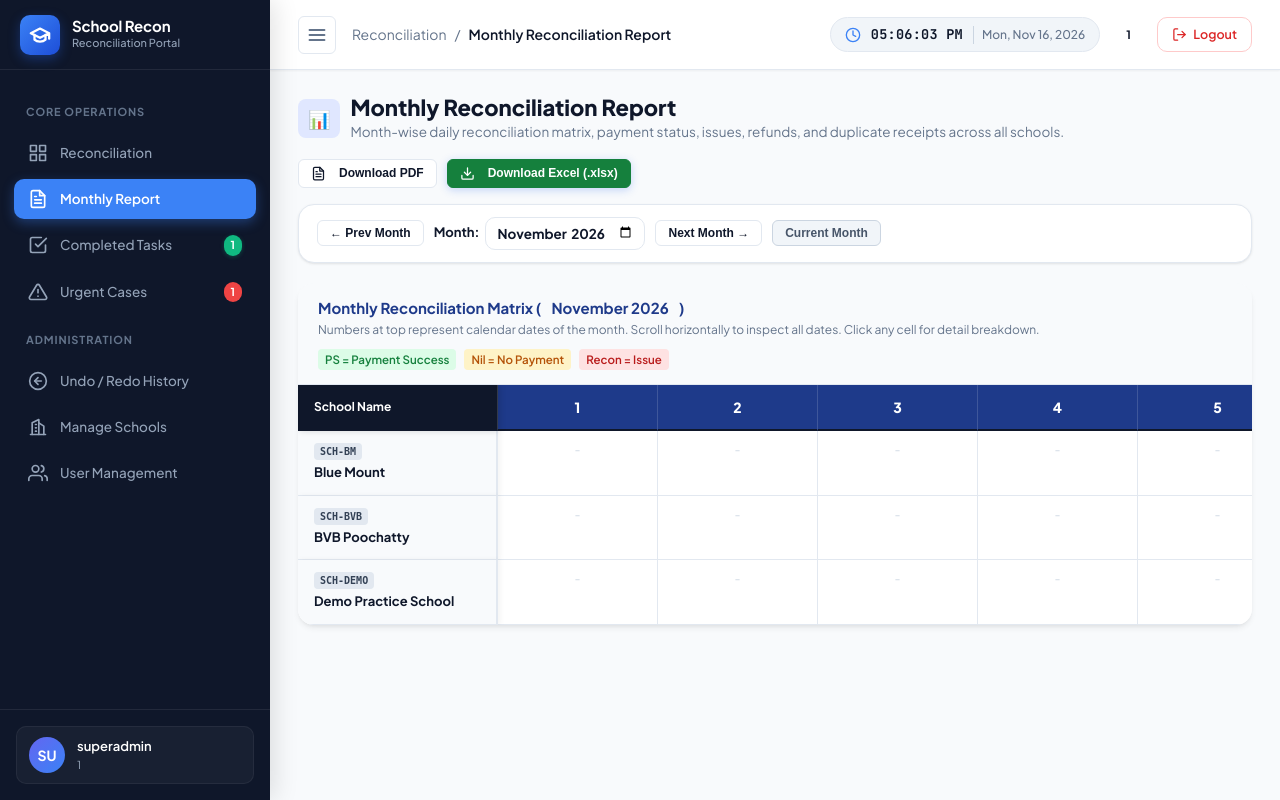
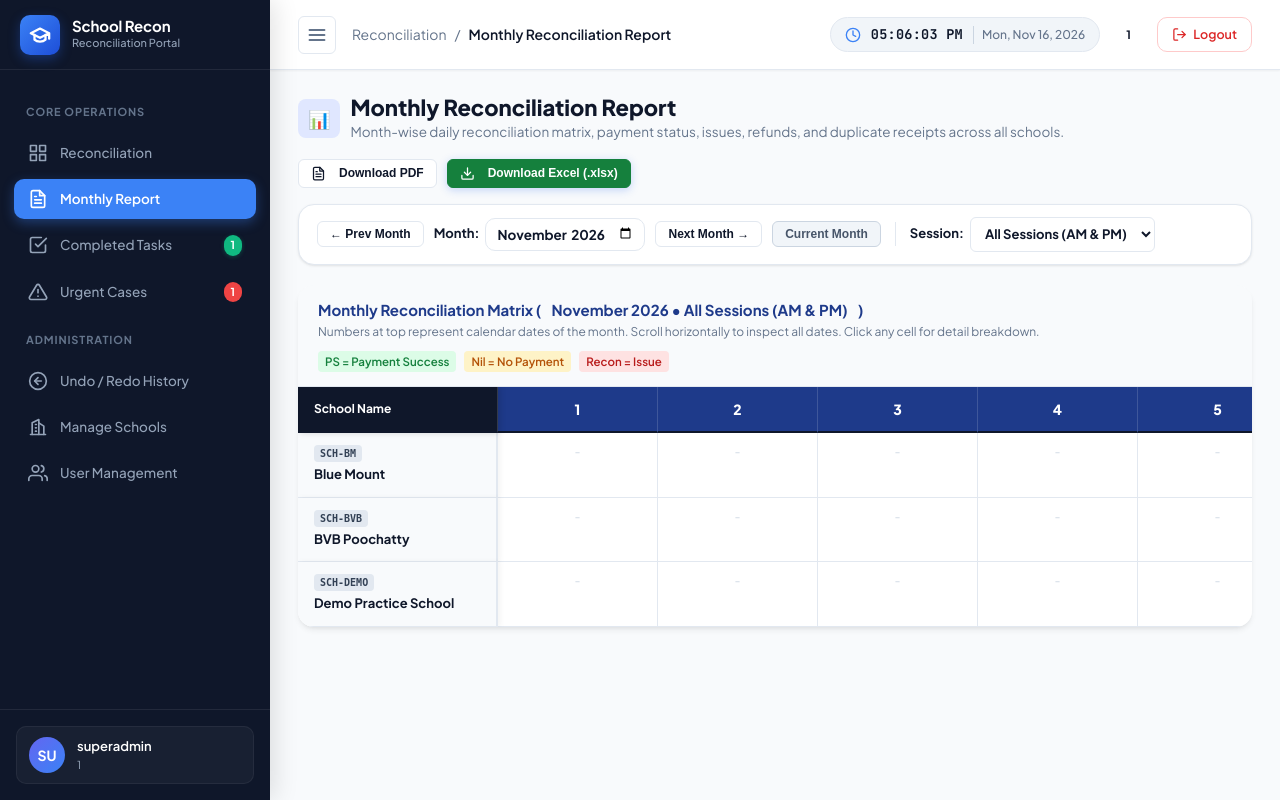
Before and after one commit to Adarsh1530/reconsilation, a PHP site: page /monthly_report.php in a window 1280 px wide. Run offline with PHP 8.4, Linux system fonts and the light colour scheme; a user stored in the database is signed in; data comes from the database, SQL or seed files in the repository; tables that the repository leaves empty hold one stand-in row (values such as "Sample post"); some libraries are stand-ins or nearby versions.

Commit message:
Synchronize reconciliation tasks with monthly report and add session filtering

```diff
--- a/api/monthly_report.php
+++ b/api/monthly_report.php
@@ -149,6 +149,14 @@ function buildMonthlyReportData(PDO $pdo, int $year, int $month, string $session
         LEFT JOIN users cu ON r.completed_by = cu.id
         LEFT JOIN users uu ON r.updated_by = uu.id
         WHERE r.record_date BETWEEN :start_date AND :end_date
+          AND (
+              r.is_completed = 1
+              OR r.payment_status IN ('NO_PAYMENT', 'PAYMENT_SUCCESS')
+              OR (r.reconciliation_status = 'ISSUE' AND r.issue_reference IS NOT NULL AND r.issue_reference != '')
+              OR (r.refund_status = 'PROCESSED' AND r.refund_reference IS NOT NULL AND r.refund_reference != '')
+              OR (r.duplicate_receipt_no IS NOT NULL AND r.duplicate_receipt_no != '')
+              OR (r.custom_remark IS NOT NULL AND r.custom_remark != '')
+          )
     ";
 
     $params = [
@@ -238,16 +246,18 @@ function buildMonthlyReportData(PDO $pdo, int $year, int $month, string $session
             $refunds = [];
             $duplicates = [];
             $remarks = [];
+            $sessionRecords = [];
 
             foreach ($dayRecs as $dr) {
-                // User
-                $uName = !empty($dr['completed_by_name']) ? $dr['completed_by_name'] : (!empty($dr['completed_by_user']) ? $dr['completed_by_user'] : (!empty($dr['updated_by_user']) ? $dr['updated_by_user'] : ''));
+                // User: prioritize username
+                $uName = !empty($dr['completed_by_user']) ? $dr['completed_by_user'] : (!empty($dr['completed_by_name']) ? $dr['completed_by_name'] : (!empty($dr['updated_by_user']) ? $dr['updated_by_user'] : ''));
                 if ($uName && !in_array($uName, $users)) {
                     $users[] = $uName;
                 }
 
                 // Time
                 $rawTime = $dr['completed_at'] ?: $dr['updated_at'];
+                $tFormatted = '';
                 if ($rawTime) {
                     $tFormatted = date('h:i A', strtotime($rawTime));
                     if (!in_array($tFormatted, $times)) {
@@ -256,37 +266,71 @@ function buildMonthlyReportData(PDO $pdo, int $year, int $month, string $session
                 }
 
                 // Payment Status: NO_PAYMENT -> Nil, PAYMENT_SUCCESS -> PS
+                $itemPaymentStatus = '';
                 if ($dr['payment_status'] === 'NO_PAYMENT') {
+                    $itemPaymentStatus = 'Nil';
                     if (!in_array('Nil', $paymentStatuses)) $paymentStatuses[] = 'Nil';
                 } elseif ($dr['payment_status'] === 'PAYMENT_SUCCESS') {
+                    $itemPaymentStatus = 'PS';
                     if (!in_array('PS', $paymentStatuses)) $paymentStatuses[] = 'PS';
                 }
 
                 // Recon issues
+                $itemIssue = '';
                 if ($dr['reconciliation_status'] === 'ISSUE' && !empty($dr['issue_reference'])) {
+                    $itemIssue = $dr['issue_reference'];
                     if (!in_array($dr['issue_reference'], $issues)) $issues[] = $dr['issue_reference'];
                 }
 
                 // Refunds
+                $itemRefund = '';
                 if ($dr['refund_status'] === 'PROCESSED' && !empty($dr['refund_reference'])) {
+                    $itemRefund = $dr['refund_reference'];
                     if (!in_array($dr['refund_reference'], $refunds)) $refunds[] = $dr['refund_reference'];
                 }
 
                 // Duplicates (include description for report / PDF / Excel)
+                $itemDup = '';
                 if (!empty($dr['duplicate_receipt_no'])) {
                     $dupText = $dr['duplicate_receipt_no'];
                     if (!empty($dr['duplicate_receipt_desc'])) {
                         $dupText .= ' (' . trim($dr['duplicate_receipt_desc']) . ')';
                     }
+                    $itemDup = $dupText;
+                    if (!in_array($dupText, $duplicates)) {
+                        $duplicates[] = $dupText;
+                    }
+                } elseif (!empty($dr['duplicate_receipt_desc'])) {
+                    $dupText = trim($dr['duplicate_receipt_desc']);
+                    $itemDup = $dupText;
                     if (!in_array($dupText, $duplicates)) {
                         $duplicates[] = $dupText;
                     }
                 }
 
-                // Custom remarks
+                // Remarks: capture custom_remark or overall_remark (entered remarks)
+                $itemRemark = '';
                 if (!empty($dr['custom_remark'])) {
-                    if (!in_array($dr['custom_remark'], $remarks)) $remarks[] = $dr['custom_remark'];
+                    $itemRemark = trim($dr['custom_remark']);
+                } elseif (!empty($dr['overall_remark']) && !in_array($dr['overall_remark'], ['Completed', 'Pending', 'Payment Success', 'No Payment', 'Refund', 'Reconciliation Issue'])) {
+                    $itemRemark = trim($dr['overall_remark']);
                 }
+                if (!empty($itemRemark) && !in_array($itemRemark, $remarks)) {
+                    $remarks[] = $itemRemark;
+                }
+
+                // Session record structure for frontend breakdown
+                $sessionRecords[] = [
+                    'session' => $dr['session'],
+                    'session_name' => ($dr['session'] === 'PM' ? 'Evening' : 'Morning'),
+                    'user' => $uName,
+                    'time' => $tFormatted,
+                    'payment_status' => $itemPaymentStatus,
+                    'issue' => $itemIssue,
+                    'refund' => $itemRefund,
+                    'duplicate' => $itemDup,
+                    'remark' => $itemRemark
+                ];
             }
 
             // Build reference formatted text (matching ref_report.xlsx layout)
@@ -299,18 +343,22 @@ function buildMonthlyReportData(PDO $pdo, int $year, int $month, string $session
                 foreach ($paymentStatuses as $ps) {
                     $textLines[] = $ps;
                 }
-            } else {
-                $textLines[] = 'Nil';
             }
 
             // Recon line
-            $textLines[] = 'Recon: ' . (!empty($issues) ? implode(', ', $issues) : '');
+            if (!empty($issues)) {
+                $textLines[] = 'Recon: ' . implode(', ', $issues);
+            }
 
             // Refund line
-            $textLines[] = 'Refund: ' . (!empty($refunds) ? implode(', ', $refunds) : '');
+            if (!empty($refunds)) {
+                $textLines[] = 'Refund: ' . implode(', ', $refunds);
+            }
 
             // Duplicate line
-            $textLines[] = 'Duplicate: ' . (!empty($duplicates) ? implode(', ', $duplicates) : '');
+            if (!empty($duplicates)) {
+                $textLines[] = 'Duplicate: ' . implode(', ', $duplicates);
+            }
 
             // Custom remark if present
             if (!empty($remarks)) {
@@ -328,6 +376,7 @@ function buildMonthlyReportData(PDO $pdo, int $year, int $month, string $session
                 'refunds' => $refunds,
                 'duplicates' => $duplicates,
                 'remarks' => $remarks,
+                'session_records' => $sessionRecords,
                 'formatted_text' => $formattedText,
                 'record_count' => count($dayRecs)
             ];
--- a/assets/js/monthly_report.js
+++ b/assets/js/monthly_report.js
@@ -12,11 +12,33 @@ let currentReportData = null;
 
 function initMonthlyReport() {
     const monthInput = document.getElementById('reportMonthInput');
+    const sessionSelect = document.getElementById('reportSessionSelect');
     const prevBtn = document.getElementById('btnPrevMonth');
     const nextBtn = document.getElementById('btnNextMonth');
     const currentBtn = document.getElementById('btnCurrentMonth');
     const downloadExcelBtn = document.getElementById('btnDownloadExcel');
     const downloadPdfBtn = document.getElementById('btnDownloadPdf');
+
+    // Sync session from URL param or sessionStorage if present
+    const urlParams = new URLSearchParams(window.location.search);
+    const urlSession = urlParams.get('session');
+    if (sessionSelect) {
+        if (urlSession && ['AM', 'PM', 'ALL'].includes(urlSession.toUpperCase())) {
+            sessionSelect.value = urlSession.toUpperCase();
+        } else {
+            const savedSession = sessionStorage.getItem('active_reconciliation_session');
+            if (savedSession && ['AM', 'PM'].includes(savedSession)) {
+                sessionSelect.value = savedSession;
+            }
+        }
+
+        sessionSelect.addEventListener('change', () => {
+            try {
+                sessionStorage.setItem('active_reconciliation_session', sessionSelect.value);
+            } catch (e) {}
+            loadMonthlyReport();
+        });
+    }
 
     // Initial Load
     loadMonthlyReport();
@@ -56,7 +78,8 @@ function initMonthlyReport() {
     if (downloadExcelBtn) {
         downloadExcelBtn.addEventListener('click', () => {
             const { year, month } = getSelectedYearMonth();
-            const url = `api/monthly_report.php?action=export_excel&year=${year}&month=${month}&session=ALL`;
+            const currentSession = sessionSelect ? sessionSelect.value : 'ALL';
+            const url = `api/monthly_report.php?action=export_excel&year=${year}&month=${month}&session=${currentSession}`;
             window.location.href = url;
         });
     }
@@ -105,6 +128,8 @@ function shiftMonth(delta) {
  */
 function loadMonthlyReport() {
     const { year, month } = getSelectedYearMonth();
+    const sessionSelect = document.getElementById('reportSessionSelect');
+    const session = sessionSelect ? sessionSelect.value : 'ALL';
 
     const tbody = document.getElementById('reportMatrixTbody');
     if (tbody) {
@@ -120,7 +145,7 @@ function loadMonthlyReport() {
         `;
     }
 
-    fetch(`api/monthly_report.php?action=get_monthly_data&year=${year}&month=${month}&session=ALL`)
+    fetch(`api/monthly_report.php?action=get_monthly_data&year=${year}&month=${month}&session=${session}`)
         .then(res => res.json())
         .then(res => {
             if (res.success && res.data) {
@@ -160,8 +185,13 @@ function renderReportSummary(data) {
     const matrixMonthLabel = document.getElementById('matrixMonthLabel');
     const printMonthLabel = document.getElementById('printMonthLabel');
 
-    if (matrixMonthLabel) matrixMonthLabel.textContent = data.month_label ?? '';
-    if (printMonthLabel) printMonthLabel.textContent = data.month_label ?? '';
+    let sessionLabel = '';
+    if (data.session_filter === 'AM') sessionLabel = ' • Morning Session (AM)';
+    else if (data.session_filter === 'PM') sessionLabel = ' • Evening Session (PM)';
+    else sessionLabel = ' • All Sessions (AM & PM)';
+
+    if (matrixMonthLabel) matrixMonthLabel.textContent = `${data.month_label ?? ''}${sessionLabel}`;
+    if (printMonthLabel) printMonthLabel.textContent = `${data.month_label ?? ''}${sessionLabel}`;
 }
 
 /**
@@ -228,7 +258,66 @@ function renderMatrixTable(data) {
                 continue;
             }
 
-            // Cell has data! Render matching ref_report.xlsx layout
+            const sessionRecs = cell.session_records || [];
+            let cellInnerHtml = '';
+
+            if (sessionRecs.length > 0) {
+                const showSessionBadge = (data.session_filter === 'ALL');
+
+                sessionRecs.forEach((sr, idx) => {
+                    if (idx > 0) {
+                        cellInnerHtml += `<div style="border-top: 1px dashed #cbd5e1; margin: 4px 0; padding-top: 4px;"></div>`;
+                    }
+
+                    if (showSessionBadge) {
+                        const isPM = (sr.session === 'PM');
+                        cellInnerHtml += `
+                            <div style="margin-bottom: 3px;">
+                                <span style="font-size: 9.5px; font-weight: 800; padding: 1px 5px; border-radius: 3px; background: ${isPM ? '#f3e8ff' : '#fef3c7'}; color: ${isPM ? '#6b21a8' : '#92400e'}; border: 1px solid ${isPM ? '#d8b4fe' : '#fde68a'};">
+                                    ${isPM ? '🌙 Evening' : '☀️ Morning'}
+                                </span>
+                            </div>
+                        `;
+                    }
+
+                    if (sr.user || sr.time) {
+                        cellInnerHtml += `
+                            <div class="cell-row-user">👤 ${escapeHtml(sr.user || '-')} ${sr.time ? `<span style="font-size: 10px; color: #64748b; font-weight: normal;">· ${escapeHtml(sr.time)}</span>` : ''}</div>
+                        `;
+                    }
+
+                    if (sr.payment_status) {
+                        const pillCls = (sr.payment_status === 'PS') ? 'status-ps' : 'status-nil';
+                        cellInnerHtml += `
+                            <div class="cell-row-pills"><span class="pill-status ${pillCls}">${escapeHtml(sr.payment_status)}</span></div>
+                        `;
+                    }
+
+                    if (sr.issue) {
+                        cellInnerHtml += `
+                            <div class="cell-row-item">Recon: <span class="cell-row-recon">${escapeHtml(sr.issue)}</span></div>
+                        `;
+                    }
+
+                    if (sr.refund) {
+                        cellInnerHtml += `
+                            <div class="cell-row-item">Refund: <span class="cell-row-refund">${escapeHtml(sr.refund)}</span></div>
+                        `;
+                    }
+
+                    if (sr.duplicate) {
+                        cellInnerHtml += `
+                            <div class="cell-row-item">Duplicate: <span class="cell-row-dup">${escapeHtml(sr.duplicate)}</span></div>
+                        `;
+                    }
+
+                    if (sr.remark) {
+                        cellInnerHtml += `
+                            <div class="cell-row-item" style="font-size: 10.5px; color: #475569; margin-top: 2px;">💬 ${escapeHtml(sr.remark)}</div>
+                        `;
+                    }
+                });
+            } else {
                 const usersStr = cell.users && cell.users.length > 0 ? cell.users.join(', ') : '-';
                 const timesStr = cell.times && cell.times.length > 0 ? cell.times.join(', ') : '-';
 
@@ -238,30 +327,27 @@ function renderMatrixTable(data) {
                         const pillCls = ps === 'PS' ? 'status-ps' : 'status-nil';
                         pillsHtml += `<span class="pill-status ${pillCls}">${escapeHtml(ps)}</span>`;
                     });
-            } else {
-                pillsHtml += `<span class="pill-status status-nil">Nil</span>`;
                 }
 
                 const reconVal = cell.issues && cell.issues.length > 0 ? cell.issues.join(', ') : '';
                 const refundVal = cell.refunds && cell.refunds.length > 0 ? cell.refunds.join(', ') : '';
                 const dupVal = cell.duplicates && cell.duplicates.length > 0 ? cell.duplicates.join(', ') : '';
 
+                cellInnerHtml += `
+                    <div class="cell-row-user">👤 ${escapeHtml(usersStr)}</div>
+                    <div class="cell-row-time">🕒 ${escapeHtml(timesStr)}</div>
+                    ${pillsHtml ? `<div class="cell-row-pills">${pillsHtml}</div>` : ''}
+                    ${reconVal ? `<div class="cell-row-item">Recon: <span class="cell-row-recon">${escapeHtml(reconVal)}</span></div>` : ''}
+                    ${refundVal ? `<div class="cell-row-item">Refund: <span class="cell-row-refund">${escapeHtml(refundVal)}</span></div>` : ''}
+                    ${dupVal ? `<div class="cell-row-item">Duplicate: <span class="cell-row-dup">${escapeHtml(dupVal)}</span></div>` : ''}
+                    ${cell.remarks && cell.remarks.length > 0 ? `<div class="cell-row-item" style="font-size: 10.5px; color: #475569; margin-top: 2px;">💬 ${escapeHtml(cell.remarks.join(' | '))}</div>` : ''}
+                `;
+            }
+
             tbodyHtml += `
                 <td class="data-cell" onclick="openCellDetailModal(${sRow.school_id}, ${d})" title="Click to view full day details">
                     <div class="cell-block">
-                        <div class="cell-row-user">👤 ${escapeHtml(usersStr)}</div>
-                        <div class="cell-row-time">🕒 ${escapeHtml(timesStr)}</div>
-                        <div class="cell-row-pills">${pillsHtml}</div>
-                        <div class="cell-row-item">
-                            Recon: ${reconVal ? `<span class="cell-row-recon">${escapeHtml(reconVal)}</span>` : ''}
-                        </div>
-                        <div class="cell-row-item">
-                            Refund: ${refundVal ? `<span class="cell-row-refund">${escapeHtml(refundVal)}</span>` : ''}
-                        </div>
-                        <div class="cell-row-item">
-                            Duplicate: ${dupVal ? `<span class="cell-row-dup">${escapeHtml(dupVal)}</span>` : ''}
-                        </div>
-                        ${cell.remarks && cell.remarks.length > 0 ? `<div class="cell-row-item" style="font-size: 10.5px; color: #475569; margin-top: 2px;">💬 ${escapeHtml(cell.remarks.join(' | '))}</div>` : ''}
+                        ${cellInnerHtml}
                     </div>
                 </td>
             `;
--- a/monthly_report.php
+++ b/monthly_report.php
@@ -82,6 +82,18 @@ include __DIR__ . '/includes/header.php';
         <button type="button" class="btn btn-sm" id="btnCurrentMonth" style="background: #f1f5f9; color: #475569; font-weight: 600; border: 1px solid #cbd5e1;" title="Jump to Current Month">
             Current Month
         </button>
+
+        <div style="height: 24px; width: 1px; background: var(--border-color); margin: 0 4px;"></div>
+
+        <!-- Session Selector Filter -->
+        <div style="display: flex; align-items: center; gap: 6px;">
+            <label for="reportSessionSelect" style="font-size: 13px; font-weight: 700; color: var(--text-main); margin-bottom: 0;">Session:</label>
+            <select id="reportSessionSelect" class="form-control" style="width: auto; min-width: 185px; font-size: 13px; font-weight: 700; padding: 6px 10px; height: 35px; border-radius: 6px;">
+                <option value="ALL">All Sessions (AM & PM)</option>
+                <option value="AM">Morning Session (AM)</option>
+                <option value="PM">Evening Session (PM)</option>
+            </select>
+        </div>
     </div>
 </div>
 
```
Also changed, not shown: assets/js/dashboard.js (+7 -1 lines). Lines whose indentation alone changed are shown as unchanged.
